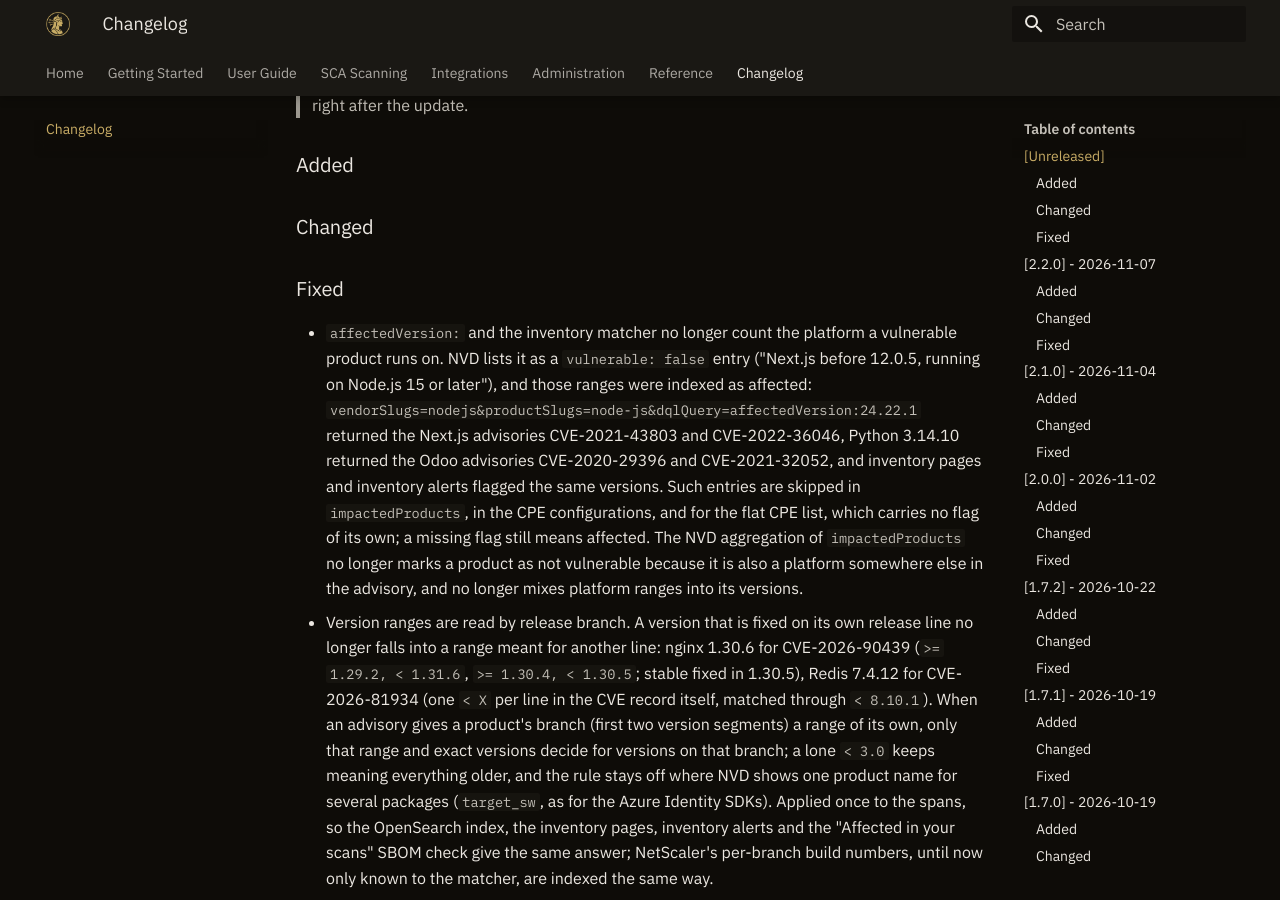
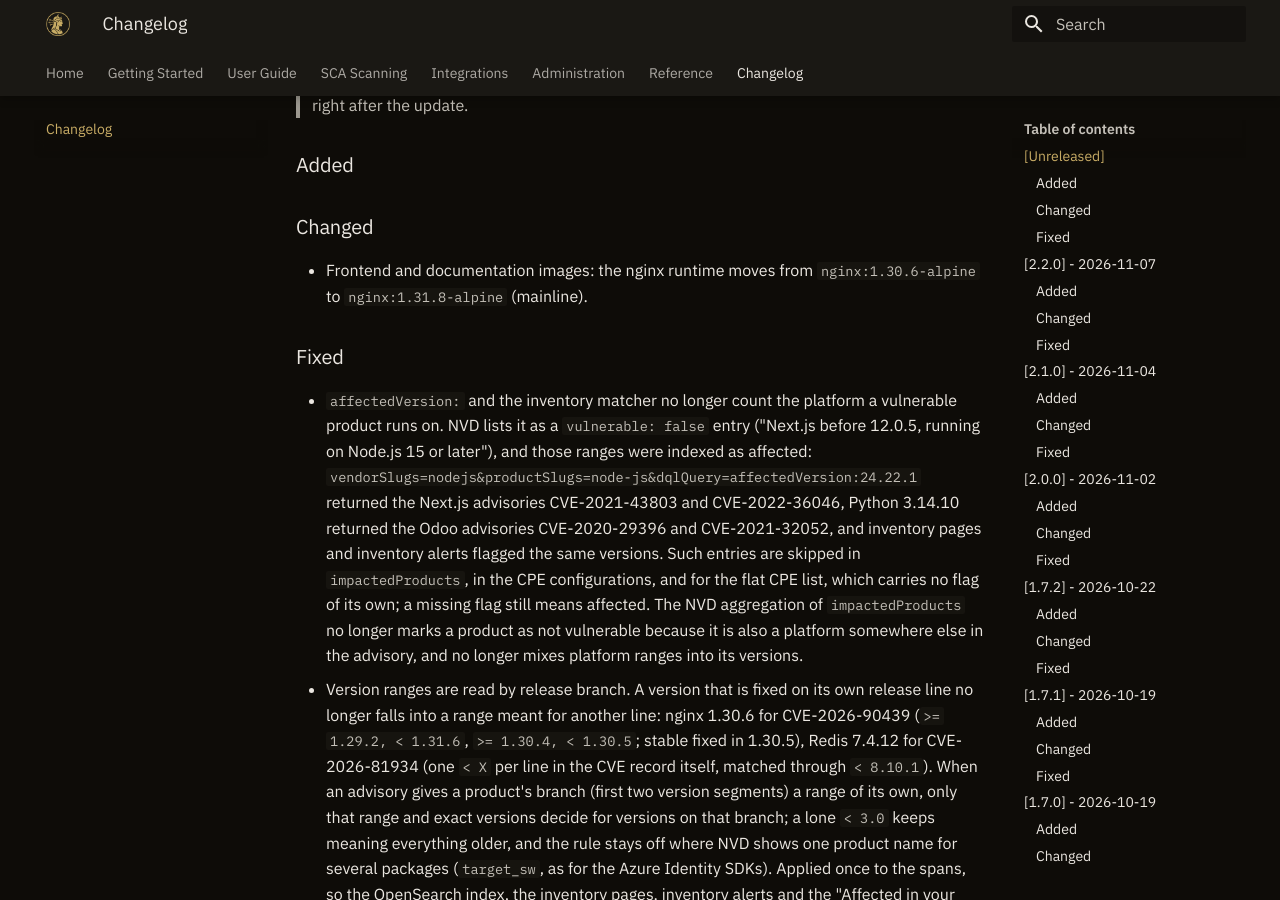
Before and after one commit to 0x3e4/hecate, an MkDocs documentation site: the page built from docs/changelog.md, in a window 1280 px wide and 900 px high, scrolled down 678 px. Built offline with MkDocs 1.6.1 and Material for MkDocs 9.7.7, drawn with Linux system fonts in a browser that asks for light colours.

Commit message:
chore(images): update the nginx runtime to 1.31.8
The frontend and documentation images move from nginx:1.30.6-alpine to nginx:1.31.8-alpine (mainline). frontend/README.md names the new tag.

```diff
--- a/docs/changelog.md
+++ b/docs/changelog.md
@@ -24,6 +24,8 @@
 ### Added
 
 ### Changed
+
+- Frontend and documentation images: the nginx runtime moves from `nginx:1.30.6-alpine` to `nginx:1.31.8-alpine` (mainline).
 
 ### Fixed
 
```
Also changed, not shown: CHANGELOG.md (+2 -0 lines), frontend/README.md (+1 -1 lines), 2 other files.
